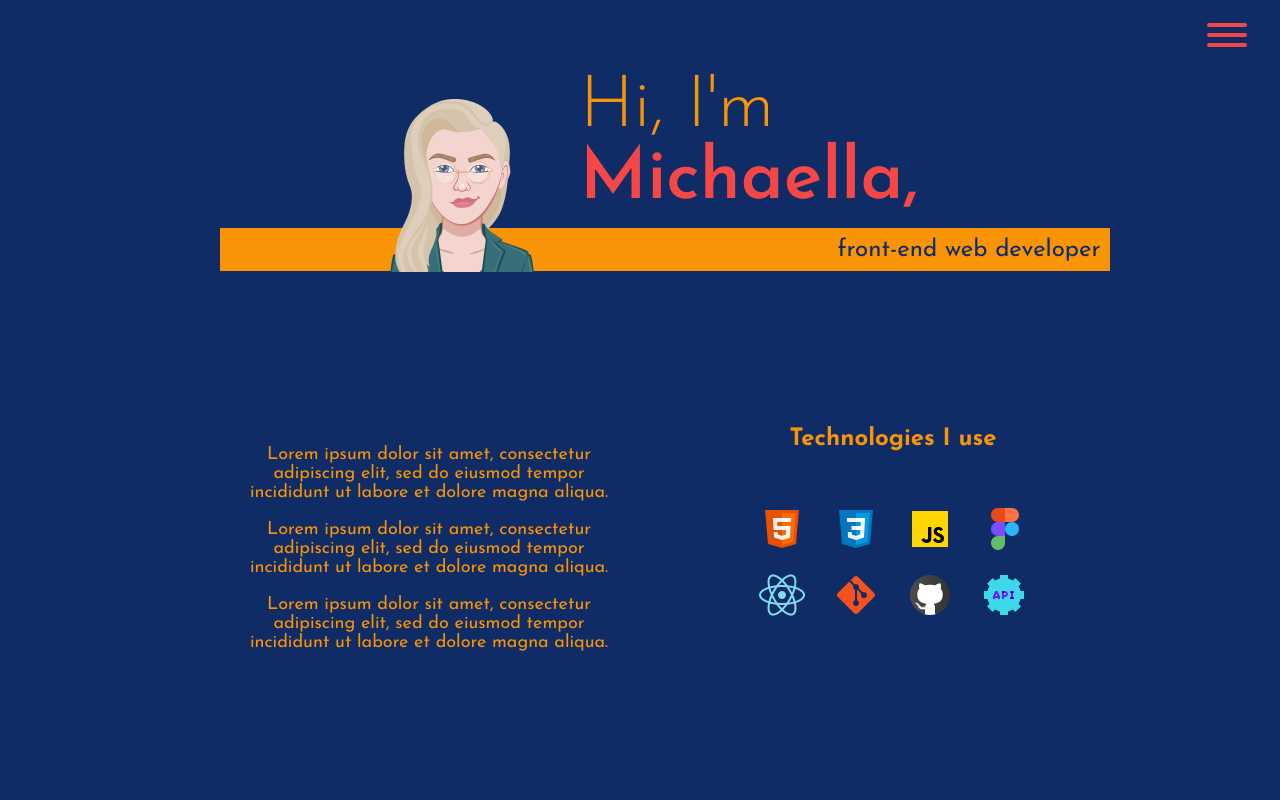
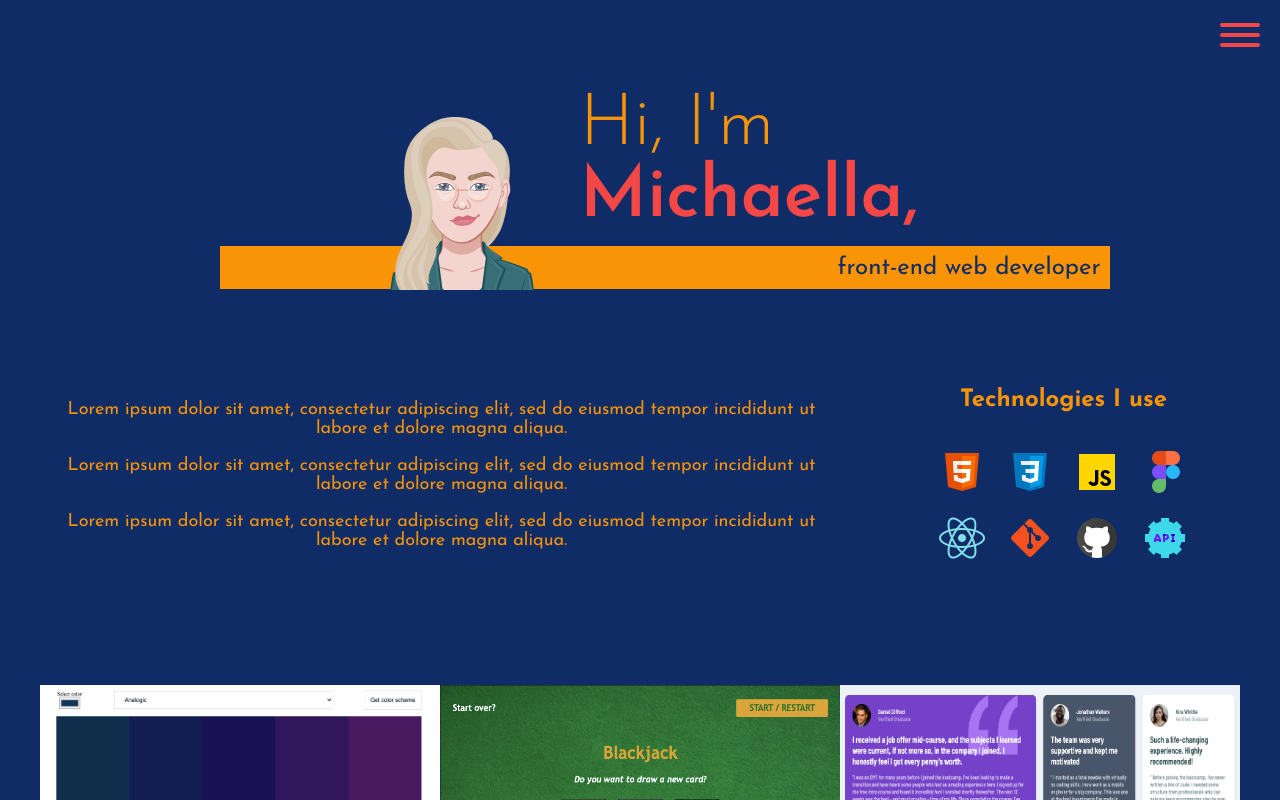
Before and after one commit to michaella23/My-Portfolio, a plain HTML site: page index.html in a window 1280 px wide. Shown: the top 800 px of the page. Drawn offline with Linux system fonts and the light colour scheme.

Commit message:
margins and centering

```diff
--- a/index.html
+++ b/index.html
@@ -122,11 +122,11 @@
                         <i class="fa-brands fa-linkedin"></i>
                     </a>
                 </li>
-                <li class="social-icon">
+                <!--<li class="social-icon">
                     <a class="social-link" target="_blank" href="" >
                         <i class="fa-brands fa-discord"></i>
                     </a>
-                </li>
+                </li>-->
             </ul>
         </div>
 
--- a/style.css
+++ b/style.css
@@ -55,14 +55,20 @@ body {
     color: var(--clr-accent);
     font-family: var(--ff-primary);
     font-size: var(--fs-body);
+    padding: 1em;
 }
 
 img {
     max-width: 100%;
 }
 
-section {
-    padding: 4em 2em;
+header {
+    margin-top: 4em;
+}
+
+section, footer {
+    width: 100vw;
+    margin-top: 2.5em;
 }
 
 /* ============== Typography =============== */
@@ -147,7 +153,7 @@ nav {
     border: 0;
     cursor: pointer;
     position: absolute;
-    right: 2em;
+    right: 1em;
     top: 2em;
     z-index: 1000;
 }
@@ -259,12 +265,16 @@ nav {
 /* ============== About =============== */
 /* ======= this needs to be in a media query ======== */
 
+.about {
+    display: flex;
+    flex-direction: column;
+    align-items: center;
+}
 
 .developer {
-    margin: 0 auto;
-    margin: 0 4em;
     margin-bottom: 2em;
     text-align: center;
+
 }
 
 .icon-grid {
@@ -272,8 +282,8 @@ nav {
     grid-template-columns: repeat(4, 1fr);
     grid-template-rows: 1fr 1fr;
     grid-gap: 1em;
-    width: 350px;
-    margin: 2em;
+    width: 325px;
+    margin: 0 2em;
     padding: 1em 2em;
     place-items: center;
 }
@@ -282,27 +292,27 @@ nav {
     display: flex;
     flex-direction: column;
     align-items: center;
-
 }
 
 @media (min-width: 800px) {
     .about {
-        display: flex;
-        max-width: 1000px;
-        margin-left: auto;
-        margin-right: auto;
+        flex-direction: row;
+        width: 100%;
+        justify-content: center;
     }
 
     .about-child {
-        max-width: 500px;
+        padding: 2em;
     }
 
+    .about-section-subtitle {
+        margin: 0;
+
+    }
 
     .about-child + .about-child {
-        margin-left: 5em;
+        margin-left: 3em;
     }
-
-
 
 }
 
@@ -313,19 +323,19 @@ nav {
     display: flex;
     flex-direction: column;
     align-items: center;
+    min-width: 400px;
 }
 
 .projects {
     display: grid;
     grid-template-columns: repeat(auto-fit, minmax(350px, 1fr));
-
 }
 
 .project {
     display: flex;
     align-items: stretch;
     overflow: hidden;
-    height: 375px;
+    height: 300px;
 }
 
 .red {
@@ -355,6 +365,9 @@ nav {
 @media (min-width: 800px) {
     .portfolio {
         align-items: unset;
+        margin-left: auto;
+        margin-right: auto;
+        max-width: 1200px;
     }
 }
 
```
